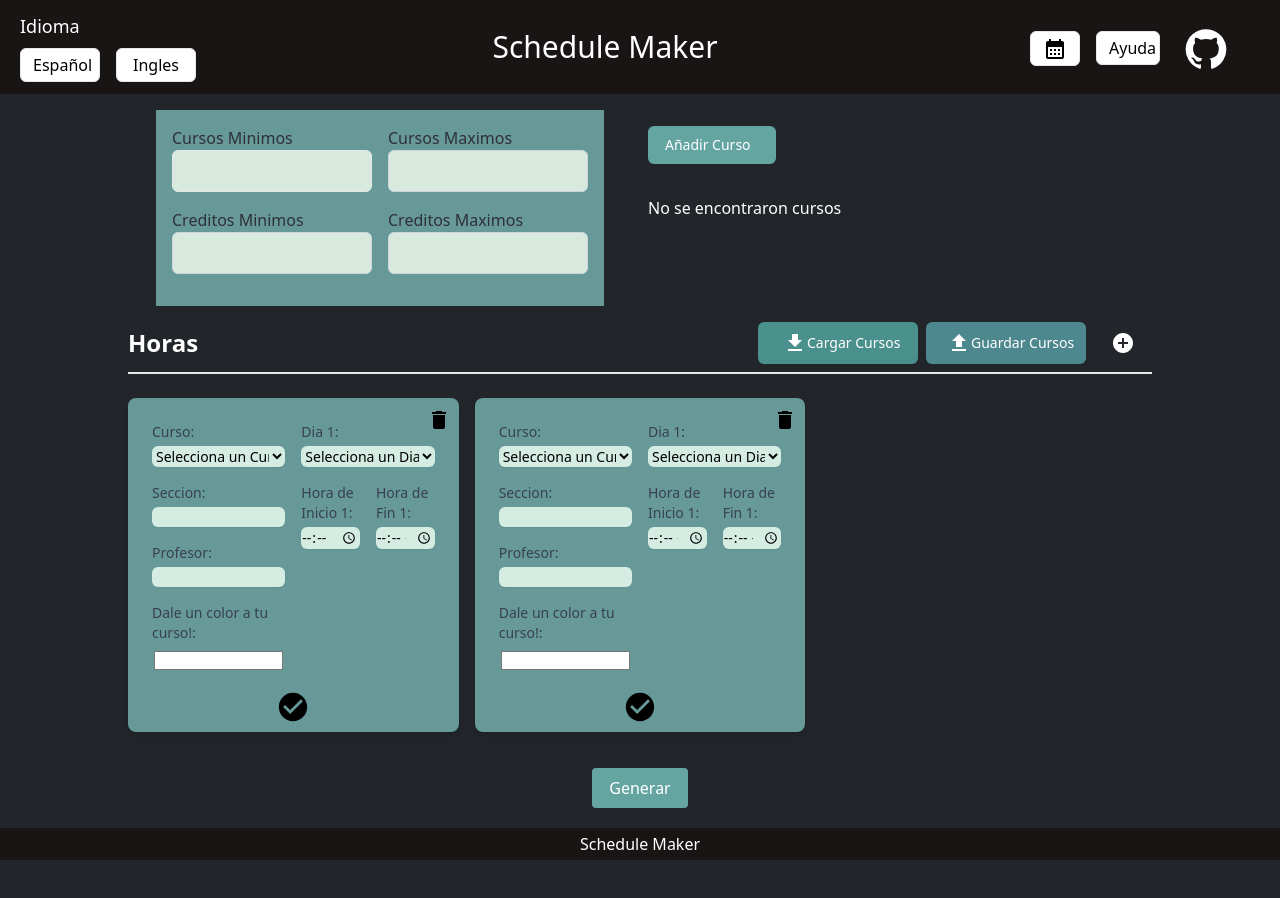
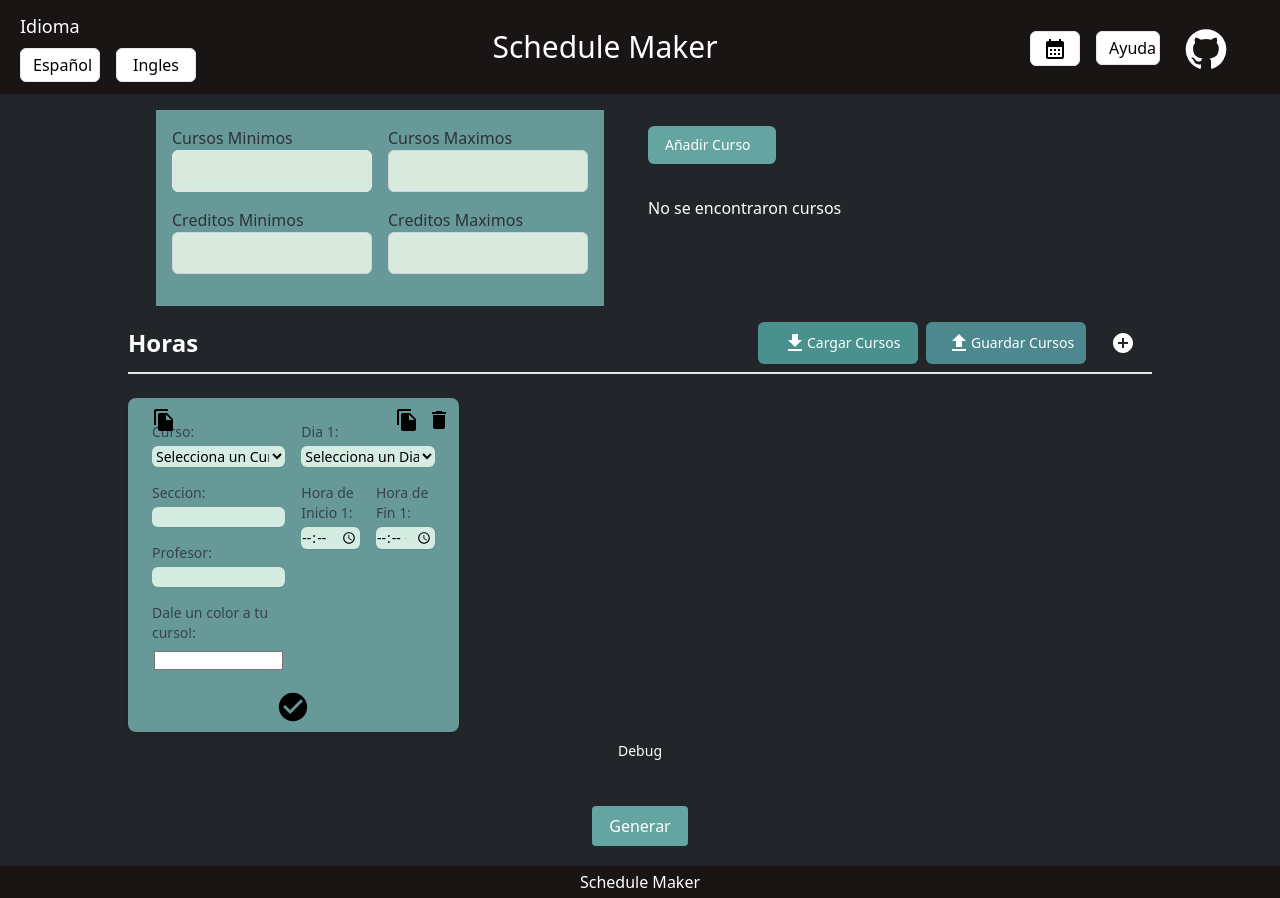
Before and after one commit to joaquinsalinas06/Schedule-Maker, a React (Vite) app: page / in a window 1280 px wide. Both pictures are taken after a click on the button 1123 px from the left and 343 px from the top of the page. Before the commit the page ends 860 px from the top, so only its background shows below. Built offline with nearby package versions, Linux system fonts and the light colour scheme.

Commit message:
Avance modificaciones al couseOptions y al courseOption, NO HAY CONTEXTO AUN

```diff
--- a/package.json
+++ b/package.json
@@ -19,7 +19,8 @@
     "react-dom": "^18.3.1",
     "react-i18next": "^15.0.0",
     "react-router": "^6.25.1",
-    "react-router-dom": "^6.25.1"
+    "react-router-dom": "^6.25.1",
+    "uuid": "^10.0.0"
   },
   "devDependencies": {
     "@types/react": "^18.3.3",
--- a/src/components/Courses/CourseOption.jsx
+++ b/src/components/Courses/CourseOption.jsx
@@ -1,23 +1,49 @@
 import React, { useState, useContext, useEffect } from "react";
 import { CourseContext } from "../../contexts/CourseContext";
-import { DetailedCourseContext } from "../../contexts/DetailedCourseContext";
 import Delete from "@mui/icons-material/Delete";
-import { CheckCircle } from "@mui/icons-material";
+import { CheckCircle, FileCopy } from "@mui/icons-material";
 import { useTranslation } from "react-i18next";
 
-export const CourseOption = ({ index, removeCourse }) => {
+export const CourseOption = ({ index, removeCourse, copyCourse, course, updateCourse}) => {
   const { t } = useTranslation();
   const [showButton, setShowButton] = useState(true);
   const [numClasses, setNumClasses] = useState(1);
-  const [selectedCourse, setSelectedCourse] = useState("");
-  const [sectionName, setSectionName] = useState("");
-  const [professor, setProfessor] = useState("");
-  const [days, setDays] = useState([]);
-  const [startTimes, setStartTimes] = useState([]);
-  const [endTimes, setEndTimes] = useState([]);
-  const [color, setColor] = useState("#ffffff");
+  const [selectedCourse, setSelectedCourse] = useState(course?.name || "");
+  const [sectionName, setSectionName] = useState(course?.section || "");
+  const [professor, setProfessor] = useState(course?.professor || "");
+  const [days, setDays] = useState(course?.days || []);
+  const [startTimes, setStartTimes] = useState(course?.startTimes || []);
+  const [endTimes, setEndTimes] = useState(course?.endTimes || []);
+  const [color, setColor] = useState(course?.color || "#ffffff");
   const { courses } = useContext(CourseContext);
-  const { addDetailedCourse } = useContext(DetailedCourseContext);
+
+  useEffect(() => {
+    if (selectedCourse) {
+      const course = courses.find((course) => course.name === selectedCourse);
+      if (course) {
+        setNumClasses(parseInt(course.classesPerWeek));
+      }
+    }
+  }, [courses, selectedCourse]);
+
+  useEffect(() => {
+    const selectedCourseData = courses.find(
+      (course) => course.name === selectedCourse
+    );
+    const updatedCourse = {
+      name: selectedCourse,
+      section: sectionName,
+      professor: professor,
+      days: days.length > 0 ? days : Array(numClasses).fill("Monday"),
+      startTimes: startTimes,
+      endTimes: endTimes,
+      credits: selectedCourseData ? selectedCourseData.credits : null,
+      semester: selectedCourseData ? selectedCourseData.semester : null,
+      classesPerWeek: numClasses,
+      color: color,
+    };
+    updateCourse(index, updatedCourse);
+  }, [selectedCourse, sectionName, professor, days, startTimes, endTimes, color, numClasses]);
 
   const handleCourseChange = (event) => {
     const selectedCourseName = event.target.value;
@@ -76,7 +102,6 @@ export const CourseOption = ({ index, removeCourse }) => {
       classesPerWeek: numClasses,
       color: color,
     };
-    addDetailedCourse(course);
     setShowButton(false);
   };
 
@@ -101,6 +126,46 @@ export const CourseOption = ({ index, removeCourse }) => {
     return true;
   };
 
+  const handleCopyCourse = () => {
+    const selectedCourseData = courses.find(
+      (course) => course.name === selectedCourse
+    );
+    const copiedCourse = {
+      name: selectedCourse,
+      section: sectionName,
+      professor: professor,
+      days: [...days],
+      startTimes: [...startTimes],
+      endTimes: [...endTimes],
+      credits: selectedCourseData ? selectedCourseData.credits : null,
+      semester: selectedCourseData ? selectedCourseData.semester : null,
+      classesPerWeek: numClasses,
+      color: color,
+    };
+    copyCourse(copiedCourse, index);
+  };
+
+  const curr = () => {
+    console.log("index")
+    console.log(index)
+    const selectedCourseData = courses.find(
+      (course) => course.name === selectedCourse
+    );
+    const consoleCourse = {
+      name: selectedCourse,
+      section: sectionName,
+      professor: professor,
+      days: days.length > 0 ? days : Array(numClasses).fill("Monday"),
+      startTimes: startTimes,
+      endTimes: endTimes,
+      credits: selectedCourseData ? selectedCourseData.credits : null,
+      semester: selectedCourseData ? selectedCourseData.semester : null,
+      classesPerWeek: numClasses,
+      color: color,
+    };
+    console.log(consoleCourse);
+  }
+
   return (
     <div className="relative rounded-lg px-6 pt-6 pb-2 w-full mx-auto mt-4 bg-blueBox shadow-md">
       <button
@@ -108,6 +173,18 @@ export const CourseOption = ({ index, removeCourse }) => {
         className="absolute top-2 right-2"
       >
         <Delete />
+      </button>
+      <button
+        onClick={() => handleCopyCourse()}
+        className="absolute top-2 right-10"
+      >
+        <FileCopy />
+      </button>
+      <button
+        onClick={() => curr()}
+        className="absolute top-2 right-18"
+      >
+        <FileCopy />
       </button>
       <form className="space-y-4">
         <div className="grid grid-cols-2 gap-4">
--- a/src/components/Courses/CourseOptions.jsx
+++ b/src/components/Courses/CourseOptions.jsx
@@ -1,48 +1,68 @@
-import React, { useState, useContext } from "react";
+import React, { useState } from "react";
 import { CourseOption } from "./CourseOption";
-import { DetailedCourseContext } from "../../contexts/DetailedCourseContext";
 import { useTranslation } from "react-i18next";
 import { Download, Upload, AddCircle } from "@mui/icons-material";
+import { v4 as uuidv4 } from 'uuid';
 
 export const CourseOptions = () => {
   const { t } = useTranslation();
-  const { detailedCourses, addDetailedCourse, setDetailedCoursesList } =
-    useContext(DetailedCourseContext);
-  const [courseOptions, setCourseOptions] = useState([{ id: 1 }]);
+  const [detailedCourseOptions, setDetailedCourseOptions] = useState([]);
 
-  const addCourse = () => {
-    setCourseOptions([...courseOptions, { id: courseOptions.length + 1 }]);
+  const addDetailedCourseOption = () => {
+    console.log("Adding a new detailed course option");
+    const newDetailedCourseOption = { id: uuidv4(), name: "", section: "", professor: "", days: [], startTimes: [], endTimes: [], color: "#ffffff" };
+    setDetailedCourseOptions([...detailedCourseOptions, newDetailedCourseOption]);
   };
 
-  const removeCourse = (index) => {
-    const updatedOptions = courseOptions.filter((_, i) => i !== index);
-    setCourseOptions(updatedOptions);
+  const removeDetailedCourseOption = (id) => {
+    console.log(`Removing detailed course option with id ${id}`);
+    const updatedOptions = detailedCourseOptions.filter(option => option.id !== id);
+    setDetailedCourseOptions(updatedOptions);
   };
 
-  const saveCourses = () => {
-    const dataStr = JSON.stringify(detailedCourses, null, 2);
+  const updateDetailedCourseOption = (id, updatedCourse) => {
+    console.log(`Updating detailed course option with id ${id}`);
+    const updatedOptions = detailedCourseOptions.map(option => {
+      if (option.id === id) {
+        return { ...updatedCourse, id };
+      }
+      return option;
+    });
+    setDetailedCourseOptions(updatedOptions);
+  };
+
+  const copyDetailedCourseOption = (detailedCourseOption) => {
+    console.log(detailedCourseOption);
+    console.log(`Copying detailed course option with id ${detailedCourseOption.id}`);
+    const newDetailedCourseOption = { ...detailedCourseOption, id: uuidv4() };
+    setDetailedCourseOptions([
+      ...detailedCourseOptions,
+      newDetailedCourseOption
+    ]);
+  };
+
+  const saveDetailedCourseOptions = () => {
+    const dataStr = JSON.stringify(detailedCourseOptions, null, 2);
     const blob = new Blob([dataStr], { type: "application/json" });
     const url = URL.createObjectURL(blob);
     const link = document.createElement("a");
     link.href = url;
-    link.download = "detailedCourses.json";
+    link.download = "detailedCourseOptions.json";
     document.body.appendChild(link);
     link.click();
     document.body.removeChild(link);
   };
 
-  const loadCourses = (event) => {
+  const loadDetailedCourseOptions = (event) => {
     const file = event.target.files[0];
     if (file) {
       const reader = new FileReader();
       reader.onload = (e) => {
         const content = e.target.result;
-        const courses = JSON.parse(content);
-        setDetailedCoursesList(courses);
-        setCourseOptions(courses.map((_, index) => ({ id: index + 1 })));
+        const detailedCourseOptions = JSON.parse(content);
+        setDetailedCourseOptions(detailedCourseOptions);
       };
       reader.readAsText(file);
-      alert(t("alMessage"));
     }
   };
 
@@ -54,26 +74,26 @@ export const CourseOptions = () => {
           <input
             type="file"
             accept=".json"
-            onChange={loadCourses}
+            onChange={loadDetailedCourseOptions}
             className="hidden"
-            id="load-courses-input"
+            id="load-detailed-course-options-input"
           />
           <label
-            htmlFor="load-courses-input"
+            htmlFor="load-detailed-course-options-input"
             className="inline-flex items-center pl-6 py-2 border border-transparent text-sm font-medium rounded-md shadow-sm text-white bg-buttonImport hover:bg-buttonImportHover cursor-pointer w-40"
           >
             <Download />
             {t("lCourses")}
           </label>
           <button
-            onClick={saveCourses}
+            onClick={saveDetailedCourseOptions}
             className="inline-flex items-center pl-5 py-2 border border-transparent text-sm font-medium rounded-md shadow-sm text-white bg-buttonExport hover:bg-buttonExportHover w-40"
           >
             <Upload />
             {t("sCourses")}
           </button>
           <button
-            onClick={addCourse}
+            onClick={addDetailedCourseOption}
             className="inline-flex items-center px-4 py-2 border border-transparent text-sm font-medium rounded-md shadow-sm text-white hover:text-slate-200"
           >
             <AddCircle />
@@ -82,10 +102,23 @@ export const CourseOptions = () => {
       </div>
       <hr className="border-t-2 border-gray-200 w-full mb-2" />
       <div className="grid grid-cols-1 md:grid-cols-2 lg:grid-cols-3 gap-4 w-full">
-        {courseOptions.map((_, index) => (
-          <CourseOption key={index} index={index} removeCourse={removeCourse} />
+        {detailedCourseOptions.map((option) => (
+          <CourseOption
+            key={option.id}
+            index={option.id}
+            removeCourse={removeDetailedCourseOption}
+            copyCourse={copyDetailedCourseOption}
+            course={option}
+            updateCourse={updateDetailedCourseOption}
+          />
         ))}
       </div>
+      <button
+        onClick={() => console.log(detailedCourseOptions)}
+        className="inline-flex items-center px-4 py-2 border border-transparent text-sm font-medium rounded-md shadow-sm text-white hover:text-slate-200"
+      >
+        Debug
+      </button>
     </div>
   );
 };
--- a/src/i18n.js
+++ b/src/i18n.js
@@ -35,6 +35,7 @@ const resources = {
       lCourses: "Cargar Cursos",
       times: "Horas",
       alMessage: "Los cursos se han guardado correctamente, por el momento no se pueden ver en la lista de turnos:( \n\nPero puedes darle a generar sin problemas:)!",
+      nTurns: "No se han creado turnos",
       //courseSelect
       sCredits: "Creditos",
       sSem: "Semestre",
@@ -106,6 +107,8 @@ const resources = {
       sCourses: "Save Courses",
       lCourses: "Load Courses",
       times: "Times",
+      alMessage: "The courses have been saved correctly, at the moment they cannot be seen in the shift list:( \n\nBut you can generate the schedules without problems:)!",
+      nTurns: "No turns have been created",
       //courseSelect
       alMessage: "The courses have been saved correctly, at the moment they cannot be seen in the shift list:( \n\nBut you can generate the schedules without problems:)!",
       sCredits: "Credits",
```
Also changed, not shown: 1 other file (tests, documents, lock files or other folders).
